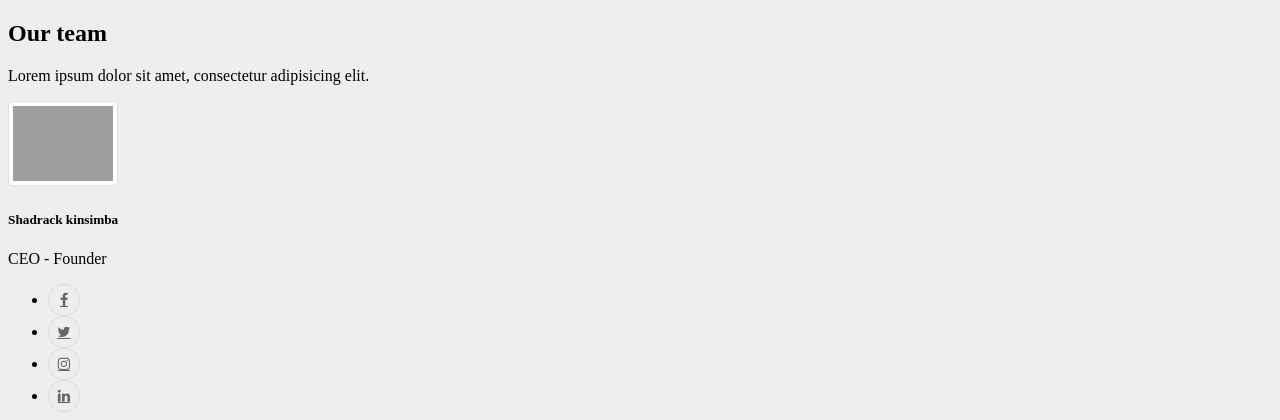
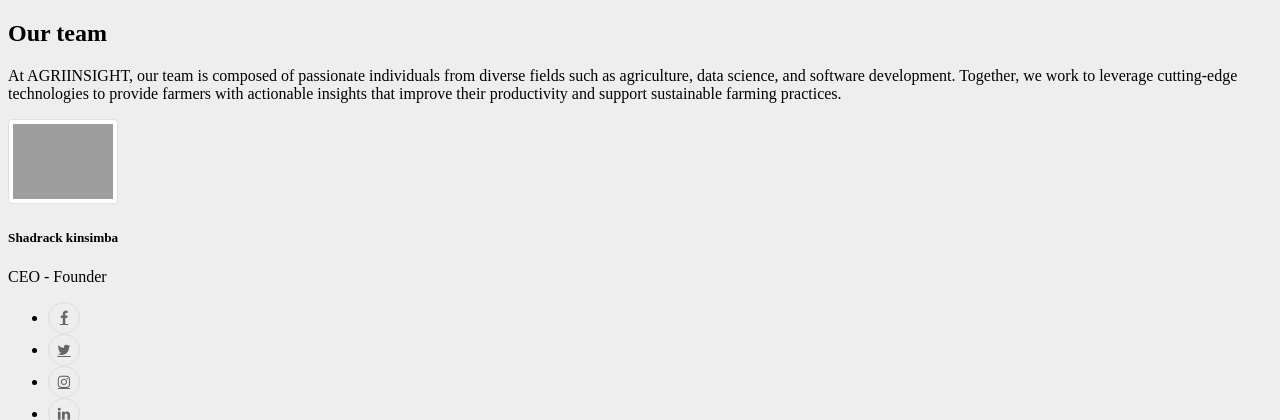
Before and after one commit to shadrack71/AGRIINSIGHT_AI_app_stream_lit, a Flask app: page /team in a window 1280 px wide. Shown: the top 420 px of the page. Run offline with Flask 3, Linux system fonts and the light colour scheme; grey boxes are pictures that could not be loaded.

Commit message:
adding team UI

```diff
--- a/templates/team.html
+++ b/templates/team.html
@@ -28,7 +28,13 @@
     <div class="row mb-4">
       <div class="col-lg-5">
         <h2 class="display-4 font-weight-light">Our team</h2>
-        <p class="font-italic text-muted">Lorem ipsum dolor sit amet, consectetur adipisicing elit.</p>
+        <p class="font-italic text-muted">
+
+
+          At AGRIINSIGHT, our team is composed of passionate individuals from diverse fields such as agriculture, data science,
+          and software development. Together, we work to leverage cutting-edge technologies to provide farmers with
+          actionable insights that improve their productivity and support sustainable farming practices.
+        </p>
       </div>
     </div>
 
```
